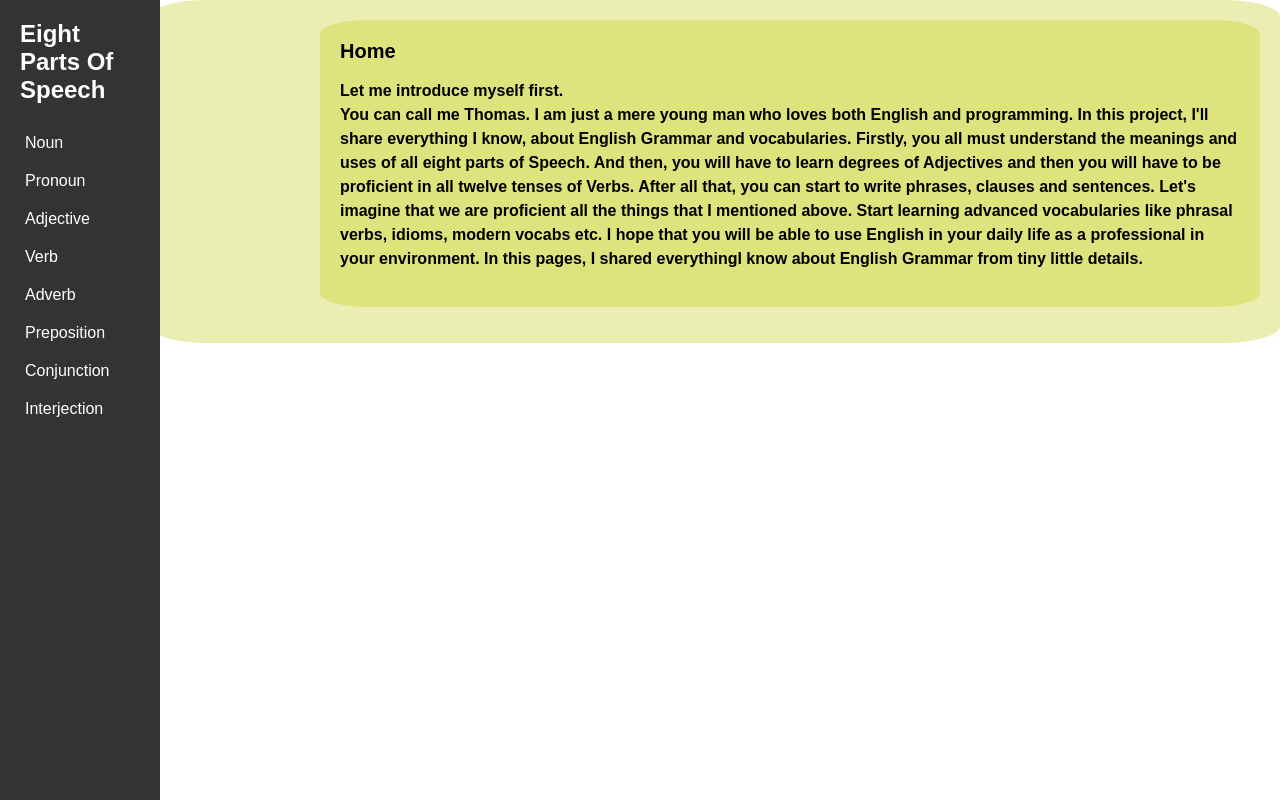
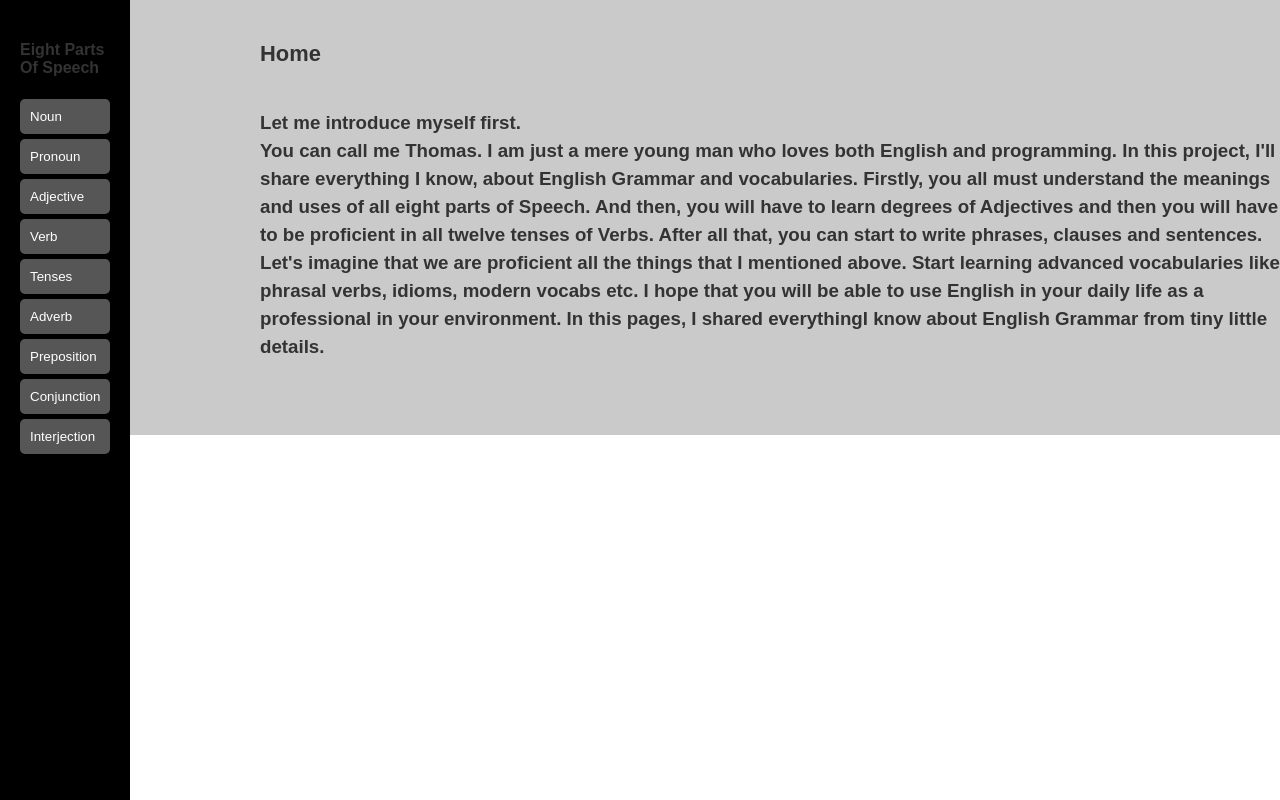
Before and after one commit to thomaslynn132/EnglishGrammar, a React (Create React App) app: page / in a window 1280 px wide. Built offline with nearby package versions, Linux system fonts and the light colour scheme.

Commit message:
9.11.2023

```diff
--- a/src/App.css
+++ b/src/App.css
@@ -1,25 +1,72 @@
-/* App.css */
 body {
-  font-family: Arial, sans-serif;
+  font-family: "Arial", sans-serif;
   margin: 0;
   padding: 0;
 }
 
+.container {
+  background-color: rgb(202, 202, 202);
+  display: flex;
+  justify-content: center;
+  align-items: left;
+  flex-direction: column;
+  margin-left: 130px;
+  margin-top: 0;
+}
+
 .left-side-nav {
-  background-color: #333;
-  color: #fff;
+  background-color: #000000;
+  position: fixed;
   padding: 20px;
-  width: 120px;
-  position: fixed;
-  top: 0;
-  left: 0;
-  bottom: 0;
+  width: 90px;
+  height: 100%;
+}
+
+.inner-left-side-nav {
+  display: block;
+  width: 90px;
+  padding: 10px;
+  margin-bottom: 5px;
+  background-color: #565656;
+  border: none;
+  text-align: left;
+  cursor: pointer;
+  border-radius: 10;
+  color: rgb(255, 255, 255);
+}
+
+.inner-left-side-nav:hover {
+  background-color: #d8d8d8;
+}
+
+h4,
+h3 {
+  color: #333;
+}
+
+button {
+  background-color: #949494;
+  color: white;
+  padding: 10px 15px;
+  border: none;
+  border-radius: 5px;
+  cursor: pointer;
+}
+
+button:hover {
+  background-color: #45a049;
+}
+
+p {
+  margin-top: 20px;
+  line-height: 1.5;
 }
 
 table {
   border-collapse: collapse;
   width: 100%;
   margin-bottom: 20px;
+  margin-left: 0%;
   border: 2px solid;
 }
 
@@ -30,58 +77,6 @@ th {
   text-align: center;
 }
 
-tr:nth-child(even) {
-  background-color: rgb(200, 165, 25);
+tr:hover {
+  background-color: rgb(184, 147, 11);
 }
-tr:hover {
-  background-color: rgb(11, 23, 184);
-}
-
-.inner-left-side-nav {
-  background: none;
-  border: none;
-  color: #fff;
-  cursor: pointer;
-  font-size: 16px;
-  padding: 5px 0;
-  margin: 5px;
-  width: 100%;
-  text-align: left;
-  transition: background 0.3s;
-}
-
-.inner-left-side-nav:hover {
-  background: #555;
-}
-
-.container {
-  padding: 20px;
-  margin-left: 150px;
-  background-color: #bfc80f51;
-  border-radius: 5%;
-}
-
-h4 {
-  font-size: 24px;
-  margin: 0 0 20px;
-}
-
-h3 {
-  font-size: 20px;
-  margin: 0 0 10px;
-}
-
-p {
-  font-size: 16px;
-  line-height: 1.5;
-}
-
-button {
-  background: #555;
-  border: none;
-}
-
-.selected-part {
-  background-color: #1974d4;
-  color: #d51c1c;
-}
--- a/src/EightPartsOfSpeech.js
+++ b/src/EightPartsOfSpeech.js
@@ -4,19 +4,22 @@ import Home from "./Home.jsx";
 import Noun from "./Noun";
 import Pronoun from "./Pronoun";
 import Adjective from "./Adjective";
+import Verb from "./Verb.jsx";
+import Tenses from "./Tenses.jsx";
 const EightPartsOfSpeech = () => {
   const [selectedPart, setSelectedPart] = useState(<Home />);
-
+  const [isActive, setIsActive] = useState("inner-left-side-nav");
   const handlePartClick = (part) => {
     setSelectedPart(part);
+    setIsActive("activeBtn");
   };
-
   const partContent = {
     Noun: <Noun />,
     Pronoun: <Pronoun />,
     Adjective: <Adjective />,
-    Verb: "Verbs are action words that show what the subject is doing.",
-    Adverb: "Adverbs modify verbs, adjectives, and other adverbs.",
+    Verb: <Verb />,
+    Tenses: <Tenses />,
+    Adverb: "Adverbs",
     Preposition:
       "Prepositions show the relationship between a noun and other words in a sentence.",
     Conjunction: "Conjunctions connect words, phrases, or clauses.",
--- a/src/Tenses.jsx
+++ b/src/Tenses.jsx
@@ -44,7 +44,7 @@ export default function Tenses() {
           </tr>
           <tr>
             <th>
-              Future Tense <br />
+              Simple Future Tense <br />
               Will + V1
             </th>
             <th>
@@ -61,6 +61,138 @@ export default function Tenses() {
             </th>
           </tr>
         </table>
+        <h3>
+          Conditions needed to be simple present tense <br />
+          V1
+        </h3>
+        <ul typeof="dot">
+          <li>
+            The statement must be always true or fundamental truth. <br />
+            (Example. The sun rises from the east and sets in the west.)
+          </li>
+          <li>
+            Regular habits <br />
+            (Example. I usually get up at six o'clock in the morning.)
+          </li>
+          <li>
+            Permanent situations <br />
+            (Example. I live in Yangon.)
+          </li>
+          <li>
+            Short actions now <br />
+            (Example. Peterson passes the ball to Andrew.)
+          </li>
+          <li>
+            Future timetables <br />
+            (Example. I have an appointment on 11th November but I am free the
+            following day.)
+          </li>
+          <li>
+            Future in time clauses(If + simple present tense, will + V1) <br />
+            (Example. If it rains, I will not go to school.)
+          </li>
+        </ul>
+        <h3>
+          Conditions needed to be simple past tense
+          <br />
+          V2
+        </h3>
+        <ul typeof="dot">
+          <li>
+            Words that describe that the statement happened in the
+            past.(Example. yesterday, the day before, once, ---ago, in---)
+            <br />
+            (Example. I took a ride to Toungoo yesterday.)
+          </li>
+          <li>
+            Actions in stories <br />
+            (Example. The tortoise was mocked for being slow-moving, and the
+            hare challenged it to a race.)
+          </li>
+          <li>
+            Details of the news <br />
+            (Examplel. President Biden represented Delaware for 36 years in the
+            U.S. Senate before becoming the 47th Vice President of the United
+            States. )
+          </li>
+          <li>
+            Unreal or imaginary things in clauses(If + V2, would +V1) <br />
+            (Example. If there wasn't the military coup in Myanmar, lives would
+            be easier than right now.)
+          </li>
+        </ul>
+        <h3>
+          Conditions needed to be simple future tense <br />
+          (will + V1 or going to + V1)
+        </h3>
+        <ul typeof="dot">
+          <h5>will + V1</h5>
+          <li>
+            Future Predictions <br />
+            (Example. It will rain tomorrow.)
+          </li>
+          <li>
+            Promises, requests, refusals, offers <br />
+            (Example. I will help you with your chores today.)
+          </li>
+          <li>
+            Future conditionals (if + V1, will + V1) <br />
+            (Example. If it's sunny, I will go out.)
+          </li>
+          <h5>be + going to + V1</h5>
+          <li>
+            Plans and intentions <br />
+            (Example. I'm goingto do my homework now)
+          </li>
+          <li>
+            Future Predictions (more precise than will + V1) <br />
+            It is gettig sunny. I am going to go out with my friends.
+          </li>
+        </ul>
+        <h3>
+          Conditions needed to be present perfect tense <br />
+          has/have + V3
+        </h3>
+        <ul typeof="dot">
+          <li>
+            Shows length of time(but still unfinished) mostly with the words
+            "since---, for---, how long---? <br />
+            (Example. I have been doing these things for years.)
+          </li>
+          <li>
+            unfinished time words <br />
+            (Example. I haven't seen Mandy for a few weeks.)
+          </li>
+          <li>
+            present situations that happened recently <br />
+            (Example. I have lost my keys.)
+          </li>
+          <li>
+            Lifetime experiences <br />
+            (Example. I have never been to Putao.)
+          </li>
+        </ul>
+        <h3>
+          Past Perfect Tense <br />
+          had + V3
+        </h3>
+        <ul>
+          <li>
+            actions finished before another past action <br />
+            (Example. When I entered the room, Jassica had already finished
+            studying.)
+          </li>
+          <li>
+            How long a situation occured in the past. <br />
+            (Example. I had suffered for two weeks in May 2020 because of COVID
+            19)
+          </li>
+          <li>
+            Things that are impossible.
+            <br />
+            (Example. I wish I had not done those silly things.)
+          </li>
+        </ul>
       </div>
     </>
   );
--- a/src/Verb.jsx
+++ b/src/Verb.jsx
@@ -10,10 +10,19 @@ export default function Verb() {
         </ol>
         <h3>Main Verbs</h3>
         <p>
-          Main verbs are verbs that show what the subject does in the sentence.
+          Main verbs are verbs that show what the subject does in the sentence. <br />
           The main types of main verbs are: <br />
-        </p>
+        1. Transitive verb which needs an object (Example. He kicked the ball.) <br />
+        2. Intransitive verb which doesn't have an object (Example. I tried so hard today.) <br />
+        3. Linking verb which connects a subject and its complement (Example. He <b>seems</b> tired.) </p>
       </p>
+      <h3>Helping Verbs</h3>
+      <p>Helping verbs assist main verbs when it is necessary. <br />
+      Four types of helping verbs are: <br />
+      1. Be(am, is, are, was, were, be, been, being) <br />
+      2. Have(has, have, had) <br />
+      3. Do(do, does, did) <br />
+      4. Modal verbs(can, could, shall, should, will, would, may, might, must, ought to)</p>
     </div>
   );
 }
```
